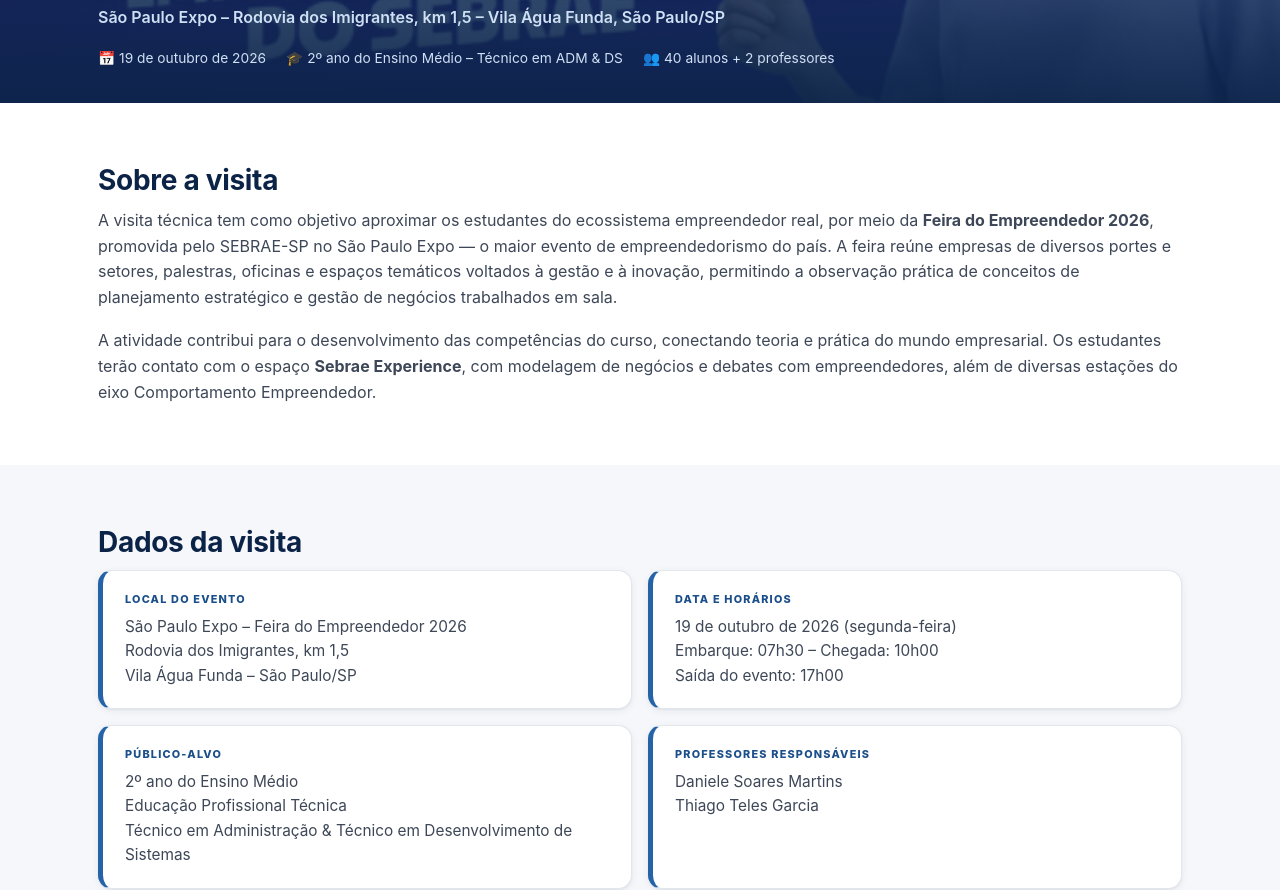
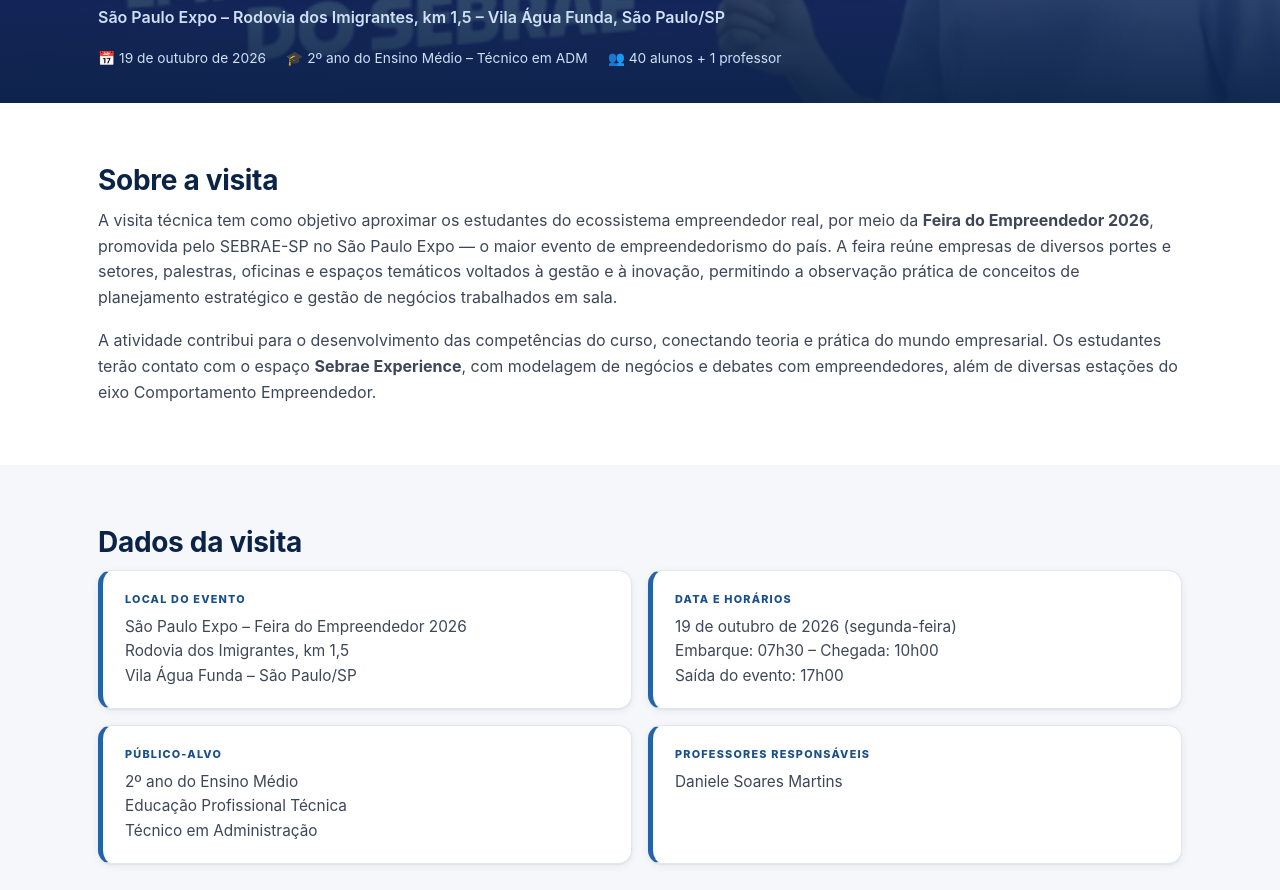
Before and after one commit to thiagogarcia01/visita-tecnica, a plain HTML site: page visitas/sebrae.html in a window 1280 px wide. Shown: the part 409-1299 px from the top of the page. Drawn offline with Linux system fonts and the light colour scheme.

Commit message:
Update sebrae.html

```diff
--- a/visitas/sebrae.html
+++ b/visitas/sebrae.html
@@ -768,8 +768,8 @@
 
                 <div class="hero-visita__meta">
                     <span>📅 19 de outubro de 2026</span>
-                    <span>🎓 2º ano do Ensino Médio – Técnico em ADM &amp; DS</span>
-                    <span>👥 40 alunos + 2 professores</span>
+                    <span>🎓 2º ano do Ensino Médio – Técnico em ADM</span>
+                    <span>👥 40 alunos + 1 professor</span>
                 </div>
             </div>
         </div>
@@ -832,7 +832,7 @@
                     <p class="info-card__valor">
                         2º ano do Ensino Médio<br>
                         Educação Profissional Técnica<br>
-                        Técnico em Administração &amp; Técnico em Desenvolvimento de Sistemas
+                        Técnico em Administração
                     </p>
                 </div>
 
@@ -840,7 +840,6 @@
                     <p class="info-card__rotulo">Professores responsáveis</p>
                     <p class="info-card__valor">
                         Daniele Soares Martins<br>
-                        Thiago Teles Garcia
                     </p>
                 </div>
             </div>
```
